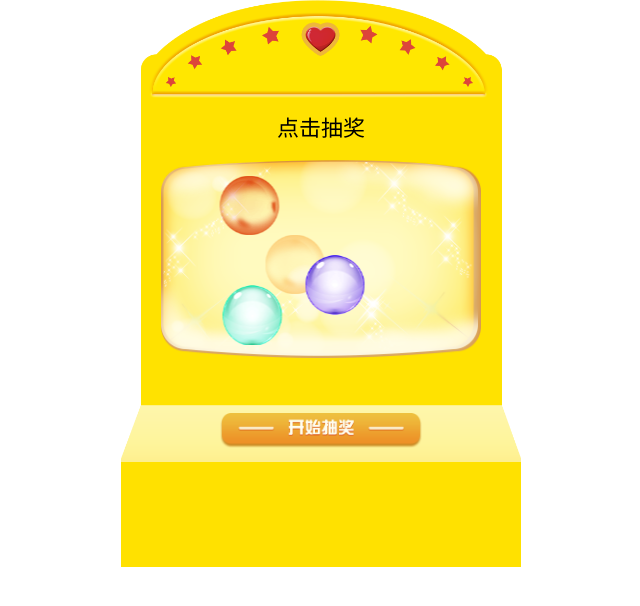
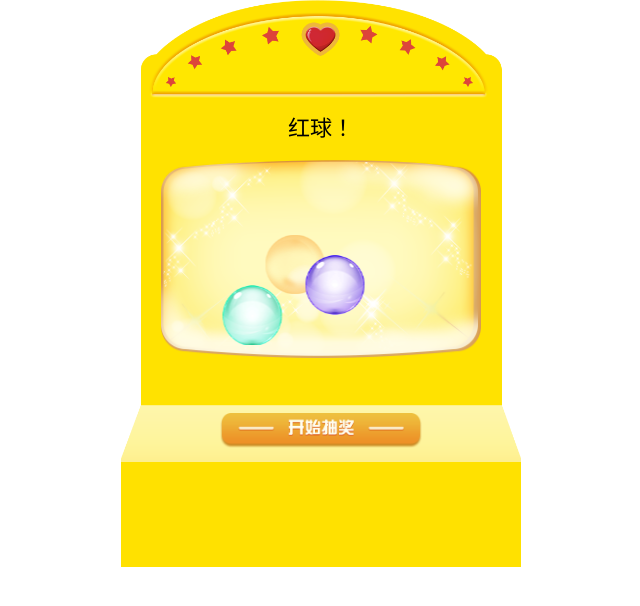
Before and after one commit to chrischen0405/lucky-draw-machine, a website built with webpack: page src/index.html in a window 1280 px wide. Both pictures are taken after a click on the picture 640 px from the left and 430 px from the top of the page. Shown: the whole page, without its empty margins (319-959 px from the left). Built offline with nearby package versions, Linux system fonts and the light colour scheme.

Commit message:
fix(src): 修复onclick报错问题

```diff
--- a/src/index.html
+++ b/src/index.html
@@ -16,13 +16,12 @@
       <img src="./img/lighting.png" class="lighting" />
     </div>
   </div>
-  <img src="./img/start-btn.png" id="start" onclick="play()" />
+  <img src="./img/start-btn.png" id="start" />
   <div class="award"><span id="awardBall"></span></div>
   <img src="./img/1.png" id="ball1" class="imgSrc">
   <img src="./img/2.png" id="ball2" class="imgSrc">
   <img src="./img/3.png" id="ball3" class="imgSrc">
   <img src="./img/4.png" id="ball4" class="imgSrc">
-  <script src="./index.js"></script>
 </body>
 
 </html>
--- a/src/js/index.js
+++ b/src/js/index.js
@@ -10,6 +10,11 @@ var awardList = [];//扭蛋机中的小球集合
 var timer;//计时器
 var award = document.getElementById('awardBall');
 var message = document.getElementById('message');
+const startBtn = document.getElementById('start');
+
+startBtn.addEventListener('click', () => {
+  play()
+})
 
 function init() {//初始化
   for (let i = 0; i < ballNum; i++) {//随机生成各色小球
```
